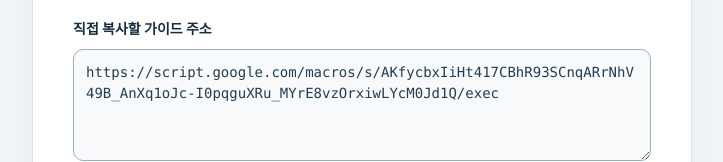
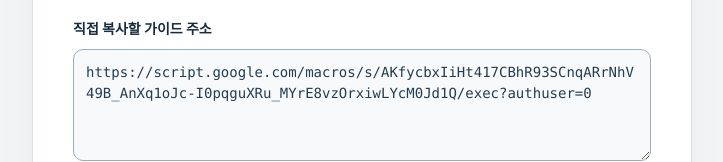
Before and after one commit to ktvwin-pixel/disaster-communication-guide, a website: page start/index.html in a window 1280 px wide. Shown: the part 638-800 px from the top of the page, without its empty margins (278-1001 px from the left). Drawn offline with Linux system fonts and the light colour scheme.

Commit message:
Use user-verified account routing hint for guide open and copy URLs

```diff
--- a/start/index.html
+++ b/start/index.html
@@ -17,7 +17,7 @@
 <h1>재난안전 커뮤니케이션<br>전략 가이드</h1>
 <p class="intro">아래 버튼으로 가이드를 여세요.<br>열리지 않으면 주소를 복사해 Safari 또는 Chrome의 주소창에 붙여넣으세요.</p>
 <div class="actions">
-<a class="button primary" id="open-guide" href="https://script.google.com/macros/s/AKfycbxIiHt417CBhR93SCnqARrNhV49B_AnXq1oJc-I0pqguXRu_MYrE8vzOrxiwLYcM0Jd1Q/exec" target="_blank" rel="noopener noreferrer" aria-label="가이드 열기 (새 창 또는 새 탭)">가이드 열기 ↗</a>
+<a class="button primary" id="open-guide" href="https://script.google.com/macros/s/AKfycbxIiHt417CBhR93SCnqARrNhV49B_AnXq1oJc-I0pqguXRu_MYrE8vzOrxiwLYcM0Jd1Q/exec?authuser=0" target="_blank" rel="noopener noreferrer" aria-label="가이드 열기 (새 창 또는 새 탭)">가이드 열기 ↗</a>
 <button class="button secondary" id="copy-address" type="button">주소 복사</button>
 </div>
 <p class="status" id="copy-status" role="status" aria-live="polite">가이드는 새 창 또는 새 탭으로 열립니다.</p>
@@ -29,7 +29,7 @@
 <li><strong>브라우저 주소창</strong>에 붙여넣고 이동하세요.</li>
 </ol>
 <label for="guide-address">직접 복사할 가이드 주소</label>
-<textarea id="guide-address" readonly spellcheck="false" autocapitalize="off" aria-describedby="address-help">https://script.google.com/macros/s/AKfycbxIiHt417CBhR93SCnqARrNhV49B_AnXq1oJc-I0pqguXRu_MYrE8vzOrxiwLYcM0Jd1Q/exec</textarea>
+<textarea id="guide-address" readonly spellcheck="false" autocapitalize="off" aria-describedby="address-help">https://script.google.com/macros/s/AKfycbxIiHt417CBhR93SCnqARrNhV49B_AnXq1oJc-I0pqguXRu_MYrE8vzOrxiwLYcM0Jd1Q/exec?authuser=0</textarea>
 <p class="hint" id="address-help">자동 복사가 안 되면 주소를 길게 눌러 전체 선택한 뒤 복사하세요.</p>
 </section>
 <div class="notice">
```
